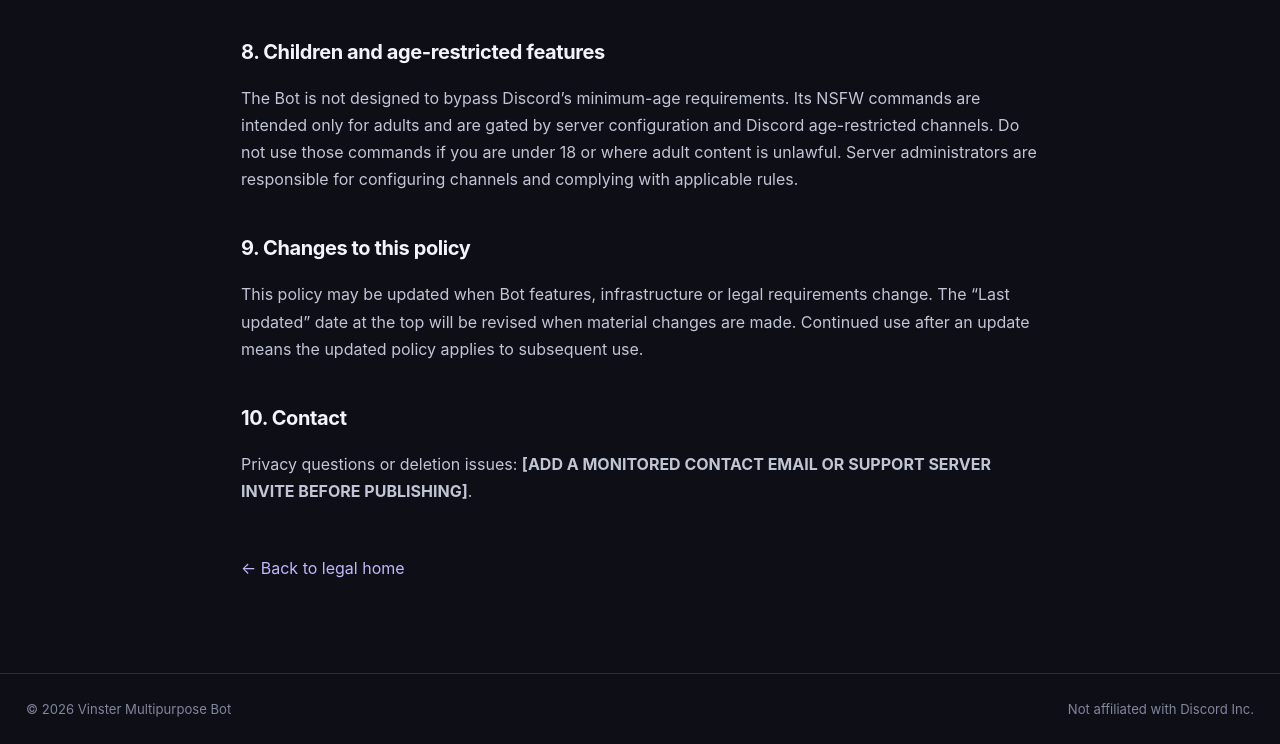
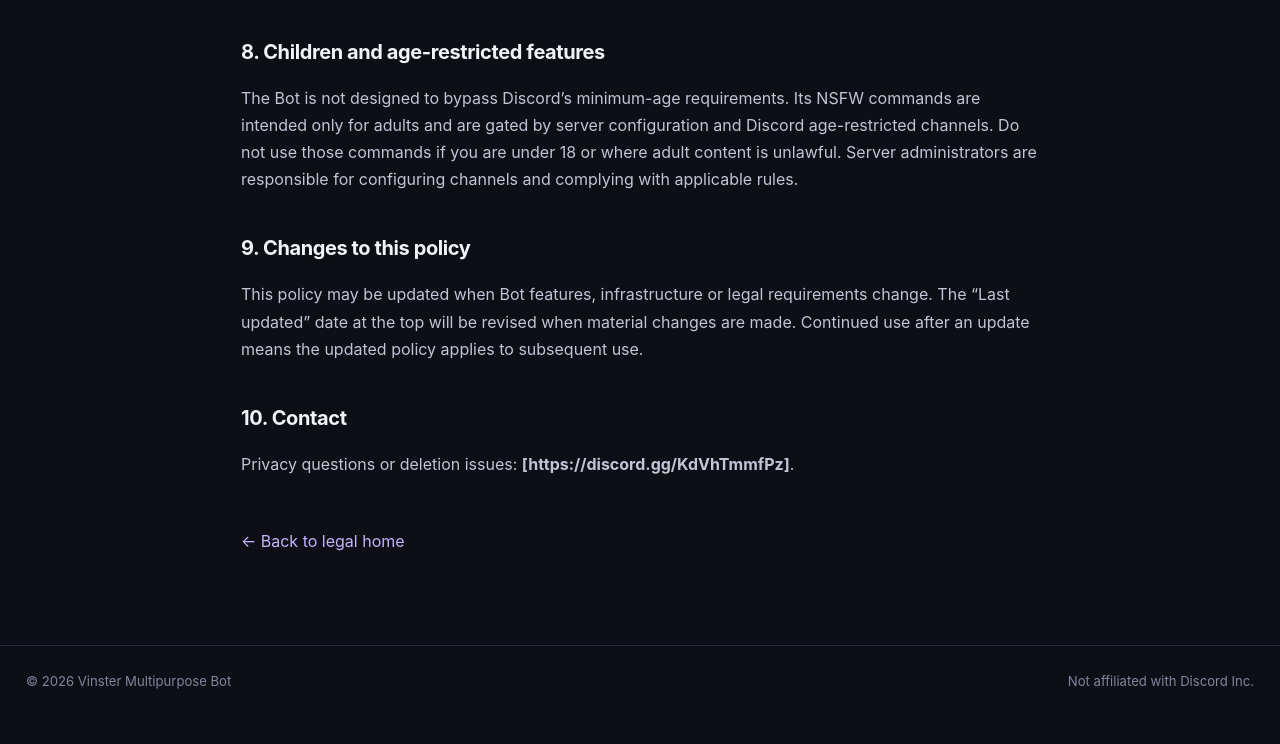
Before and after one commit to itzExtinct7/milano, a plain HTML site: page privacy.html in a window 1280 px wide. Shown: the part 2669-3413 px from the top of the page. After the commit the page ends 3386 px from the top, so only its background shows below. Drawn offline with Linux system fonts and the light colour scheme.

Commit message:
Update contact information in privacy policy

```diff
--- a/privacy.html
+++ b/privacy.html
@@ -11,5 +11,5 @@
 <h2>7. Security</h2><p>The Bot uses a local SQLite database with foreign-key enforcement, write-ahead logging and secure-delete settings, and its logger redacts selected sensitive field names. No online service or storage method can be guaranteed completely secure. Server owners should restrict access to the Bot host, environment variables, database, backups and logs, and should never publish the Discord bot token.</p>
 <h2>8. Children and age-restricted features</h2><p>The Bot is not designed to bypass Discord’s minimum-age requirements. Its NSFW commands are intended only for adults and are gated by server configuration and Discord age-restricted channels. Do not use those commands if you are under 18 or where adult content is unlawful. Server administrators are responsible for configuring channels and complying with applicable rules.</p>
 <h2>9. Changes to this policy</h2><p>This policy may be updated when Bot features, infrastructure or legal requirements change. The “Last updated” date at the top will be revised when material changes are made. Continued use after an update means the updated policy applies to subsequent use.</p>
-<h2>10. Contact</h2><p>Privacy questions or deletion issues: <strong>[ADD A MONITORED CONTACT EMAIL OR SUPPORT SERVER INVITE BEFORE PUBLISHING]</strong>.</p>
+<h2>10. Contact</h2><p>Privacy questions or deletion issues: <strong>[https://discord.gg/KdVhTmmfPz]</strong>.</p>
 <p class="back"><a href="index.html">← Back to legal home</a></p></main><footer><span>© 2026 Vinster Multipurpose Bot</span><span>Not affiliated with Discord Inc.</span></footer></body></html>
```
